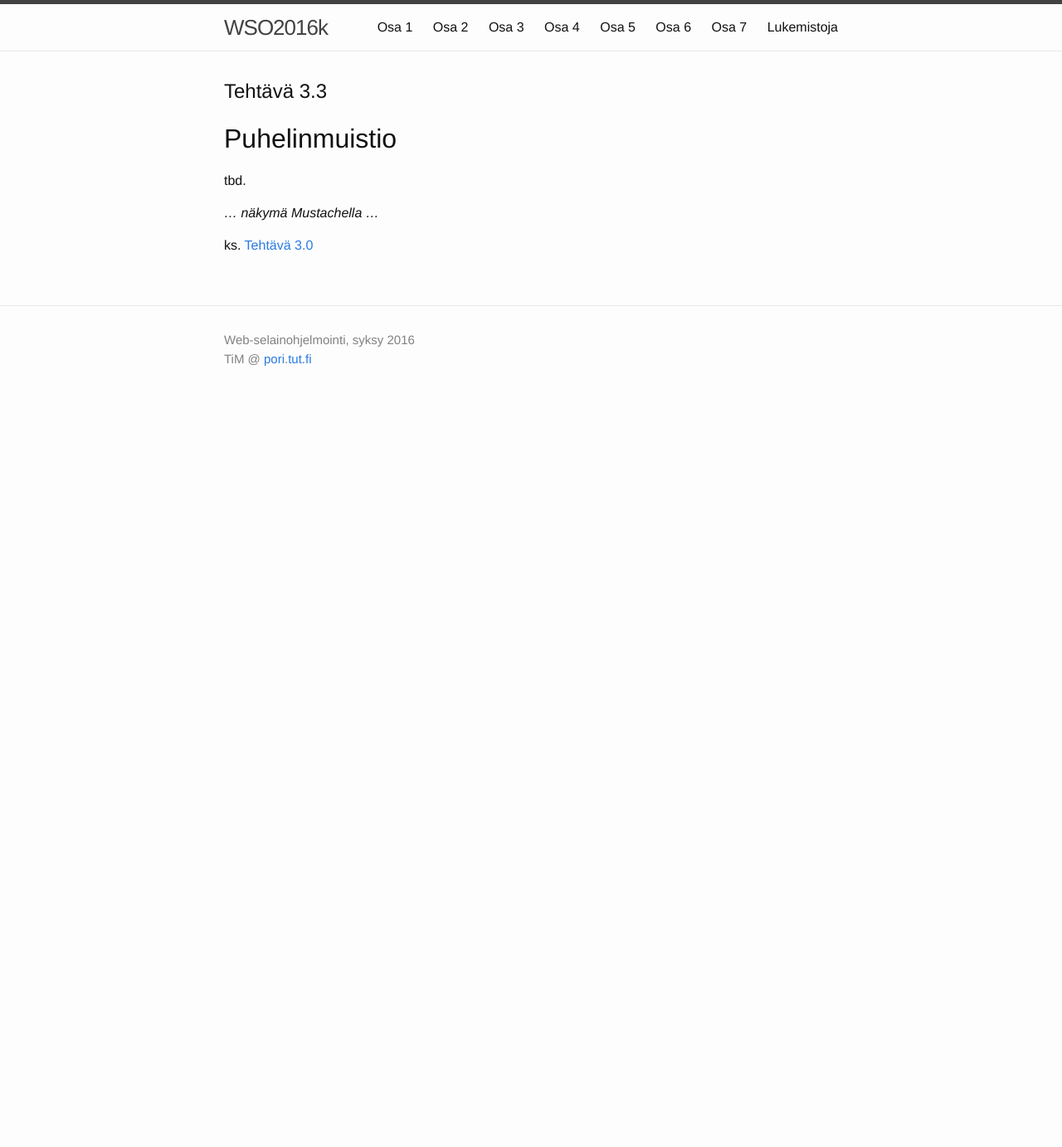
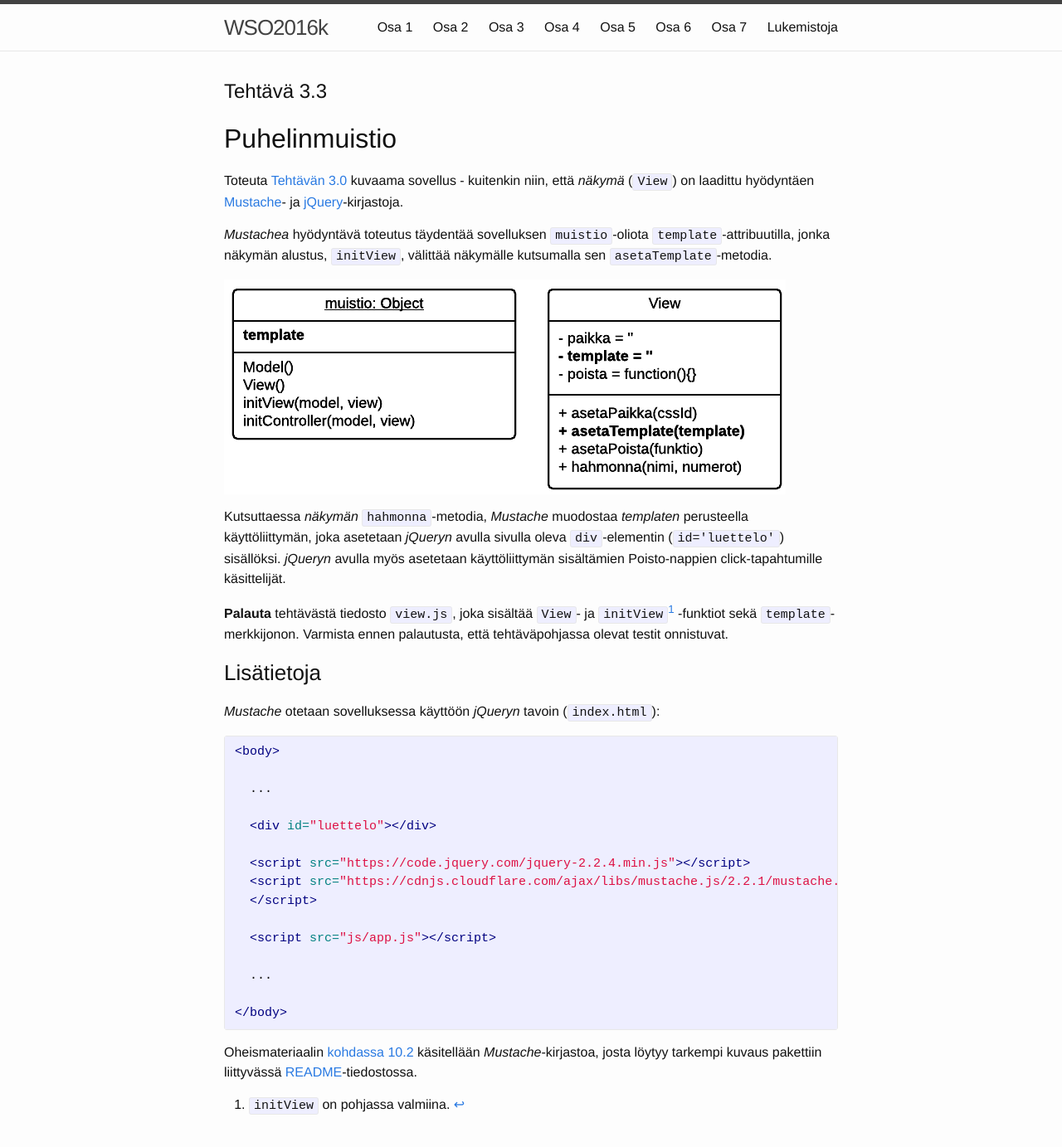
Before and after one commit to timedu/wso, a Jekyll site: the page built from _osa3/tehtava33.md, in a window 1280 px wide and 1400 px high. Shown: the top 1383 px of the window at 83% size. Built offline with Jekyll 4.4.1, drawn with Linux system fonts in a browser that asks for light colours.

Commit message:
init ex3.3

```diff
--- a/_osa3/tehtava33.md
+++ b/_osa3/tehtava33.md
@@ -5,8 +5,44 @@ title: Tehtävä 3.3
 
 ## Puhelinmuistio
 
-tbd.
+Toteuta [Tehtävän 3.0](../tehtava30) kuvaama sovellus - kuitenkin niin, että *näkymä* (`View`) on laadittu hyödyntäen
+[Mustache](https://github.com/janl/mustache.js)- ja
+[jQuery](http://jquery.com)-kirjastoja.
 
-*... näkymä Mustachella ...*
+*Mustachea* hyödyntävä toteutus täydentää sovelluksen `muistio`-oliota `template`-attribuutilla, jonka näkymän alustus, `initView`, välittää näkymälle kutsumalla sen `asetaTemplate`-metodia.
 
-ks. [Tehtävä 3.0](../tehtava30)
+![Mustache-ekstrat](../img/mustache_ext_33.png "Mustache-ekstrat")
+
+Kutsuttaessa *näkymän* `hahmonna`-metodia, *Mustache* muodostaa *templaten* perusteella käyttöliittymän, joka asetetaan *jQueryn* avulla sivulla oleva `div`-elementin (`id='luettelo'`) sisällöksi. *jQueryn* avulla myös asetetaan käyttöliittymän sisältämien Poisto-nappien click-tapahtumille käsittelijät.
+
+**Palauta** tehtävästä tiedosto `view.js`, joka sisältää `View`- ja `initView`[^1] -funktiot sekä `template`-merkkijonon. Varmista ennen palautusta, että tehtäväpohjassa olevat testit onnistuvat.
+
+### Lisätietoja
+
+*Mustache* otetaan sovelluksessa käyttöön *jQueryn* tavoin (`index.html`):
+
+{% highlight html %}
+
+<body>
+
+  ...
+
+  <div id="luettelo"></div>
+
+  <script src="https://code.jquery.com/jquery-2.2.4.min.js"></script>
+  <script src="https://cdnjs.cloudflare.com/ajax/libs/mustache.js/2.2.1/mustache.min.js">
+  </script>
+
+  <script src="js/app.js"></script>
+
+  ...
+
+</body>
+{% endhighlight %}
+
+Oheismateriaalin [kohdassa 10.2]({{site.baseurl}}/weso/#10.2-N%C3%A4kym%C3%A4templatet-ja-Mustache.js) käsitellään  *Mustache*-kirjastoa, josta löytyy tarkempi kuvaus pakettiin liittyvässä [README](https://github.com/janl/mustache.js/blob/master/README.md)-tiedostossa.
+
+
+
+
+[^1]: `initView` on pohjassa valmiina.
```
Also changed, not shown: _osa3/tehtava31.md (+1 -1 lines), _osa3/tehtava32.md (+1 -1 lines), _osa3/img/mustache_ext_33.png (added).
